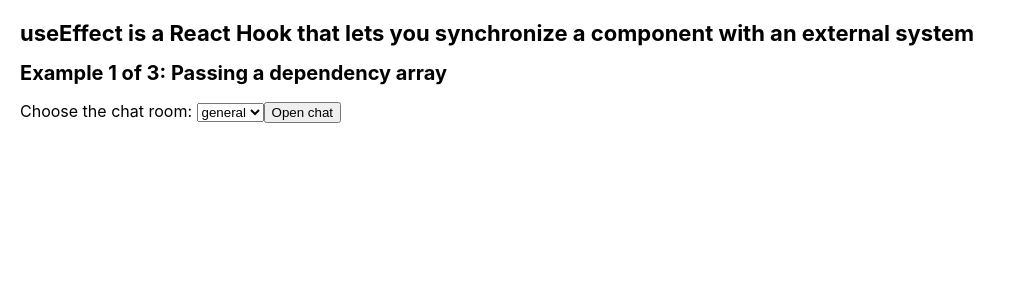
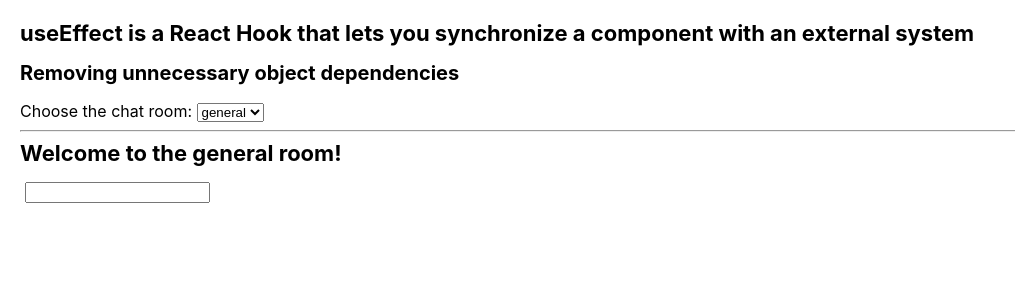
Before and after one commit to VladimirovMario/Sandbox, a React (Create React App) app in the folder 01. React documentation/03. API Reference/01. Hooks/: page / in a window 1280 px wide. Shown: the top 300 px of the page, without its empty margins (0-1015 px from the left). Built offline with nearby package versions, Linux system fonts and the light colour scheme.

Commit message:
Removing unnecessary object dependencies

```diff
--- /dev/null
+++ b/01. React documentation/03. API Reference/01. Hooks/src/components/UseEffect/RemovingUnnecessaryObjectDependencies/RemovingUnnecessaryObjectDependencies.js
@@ -0,0 +1,52 @@
+import { useState, useEffect } from 'react';
+import { createConnection } from './chat.js';
+
+export default function RemovingUnnecessaryObjectDependencies() {
+  return (
+    <>
+      <h2>Removing unnecessary object dependencies</h2>
+      <App />
+    </>
+  );
+}
+
+const serverUrl = 'https://localhost:1234';
+
+function ChatRoom({ roomId }) {
+  const [message, setMessage] = useState('');
+
+  useEffect(() => {
+    const options = {
+      serverUrl: serverUrl,
+      roomId: roomId,
+    };
+    const connection = createConnection(options);
+    connection.connect();
+    return () => connection.disconnect();
+  }, [roomId]);
+
+  return (
+    <>
+      <h1>Welcome to the {roomId} room!</h1>
+      <input value={message} onChange={(e) => setMessage(e.target.value)} />
+    </>
+  );
+}
+
+function App() {
+  const [roomId, setRoomId] = useState('general');
+  return (
+    <>
+      <label>
+        Choose the chat room:{' '}
+        <select value={roomId} onChange={(e) => setRoomId(e.target.value)}>
+          <option value="general">general</option>
+          <option value="travel">travel</option>
+          <option value="music">music</option>
+        </select>
+      </label>
+      <hr />
+      <ChatRoom roomId={roomId} />
+    </>
+  );
+}
--- /dev/null
+++ b/01. React documentation/03. API Reference/01. Hooks/src/components/UseEffect/RemovingUnnecessaryObjectDependencies/chat.js
@@ -0,0 +1,13 @@
+export function createConnection({ serverUrl, roomId }) {
+  // A real implementation would actually connect to the server
+  return {
+    connect() {
+      console.log(
+        '✅ Connecting to "' + roomId + '" room at ' + serverUrl + '...'
+      );
+    },
+    disconnect() {
+      console.log('❌ Disconnected from "' + roomId + '" room at ' + serverUrl);
+    },
+  };
+}
--- a/01. React documentation/03. API Reference/01. Hooks/src/components/UseEffect/UseEffect.js
+++ b/01. React documentation/03. API Reference/01. Hooks/src/components/UseEffect/UseEffect.js
@@ -1,4 +1,5 @@
-import PassingADependencyArray from './PassingADependencyArray/PassingADependencyArray';
+import RemovingUnnecessaryObjectDependencies from './RemovingUnnecessaryObjectDependencies/RemovingUnnecessaryObjectDependencies';
+// import PassingADependencyArray from './PassingADependencyArray/PassingADependencyArray';
 // import FetchingDataWithEffects from './FetchingDataWithEffects/FetchingDataWithEffects';
 // import ControllingANonReactWidget from './ControllingANonReactWidget/ControllingANonReactWidget';
 // import CustomUseIntersectionObserverHook from './CustomUseIntersectionObserverHook/CustomUseIntersectionObserverHook';
@@ -17,7 +18,8 @@ export default function UseEffect() {
         useEffect is a React Hook that lets you synchronize a component with an
         external system
       </h1>
-      <PassingADependencyArray />
+      <RemovingUnnecessaryObjectDependencies />
+      {/* <PassingADependencyArray /> */}
       {/* <FetchingDataWithEffects /> */}
       {/* <ControllingANonReactWidget /> */}
       {/* <CustomUseIntersectionObserverHook /> */}
```
